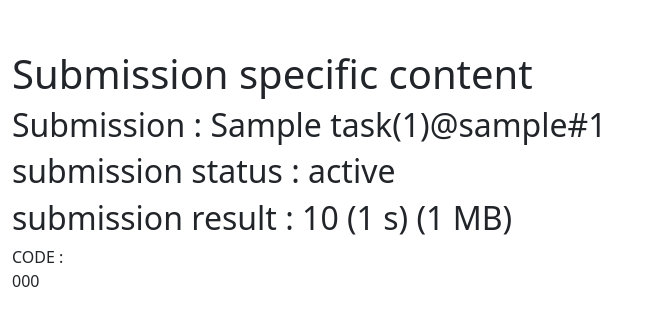
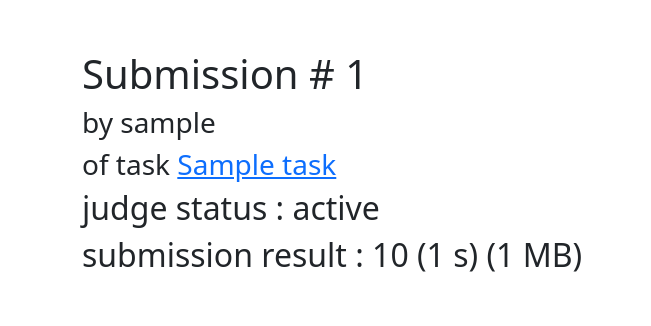
Before and after one commit to vzsky/kvisoi, a Django app: page /submission/1 in a window 1280 px wide. Shown: the part 56-382 px from the top of the page, without its empty margins (0-651 px from the left). Run offline with Django 3.2, Linux system fonts and the light colour scheme; tables that the repository leaves empty hold one stand-in row (values such as "Sample post").

Commit message:
some frontend works

```diff
--- a/grader_web/core/models.py
+++ b/grader_web/core/models.py
@@ -7,7 +7,7 @@ class Task(models.Model):
   author = models.ForeignKey(User, on_delete=models.DO_NOTHING, null=True)
 
   def __str__(self):
-    return f'{self.title}({self.id})'
+    return self.title
 
 class Submission(models.Model):
   owner = models.ForeignKey(User, on_delete=models.CASCADE, default="")
--- a/grader_web/core/templates/core/base.html
+++ b/grader_web/core/templates/core/base.html
@@ -64,7 +64,7 @@
       {% endfor %} {% endif %}
     </div>
 
-    <div class="container-fluid">
+    <div class="container">
     {% block content %} {% endblock %}
     </div>
   </body>
--- a/grader_web/core/templates/core/submission.html
+++ b/grader_web/core/templates/core/submission.html
@@ -1,11 +1,17 @@
 {% extends "core/base.html" %}
 {% block content %}
-  <h1> Submission specific content </h1>
-  <h2> Submission : {{submission}} </h2>
-  <h2> submission status : {{submission.status}} </h2>
+  <h1> Submission # {{submission.id}} </h1>
+  <h3> by {{submission.owner}} </h3>
+  <h3> of task <a href="{% url 'core-task' submission.task.id %}"> {{submission.task}}</a> </h3>
+  <h2> judge status : {{submission.status}} </h2>
   <h2> submission result : {{submission.result}} </h2>
-  CODE :
-  <p>
-    {{submission.code}}
-  </p>
+
+  {% if user == submission.owner or user.is_superuser %}
+    <div class="mt-5">
+      <h4> CODE : </h4>
+      <p>
+        {{submission.code}}
+      </p>
+    </div>
+  {% endif %}
 {% endblock %}
--- a/grader_web/core/templates/core/task.html
+++ b/grader_web/core/templates/core/task.html
@@ -1,5 +1,5 @@
 {% extends "core/base.html" %} {% block content %}
-  <h1>Task specific content</h1>
-  <h2>{{task}}</h2>
-  <h2>by {{task.author}}</h2>
+  <h1>{{task}}</h1>
+  <h3>by {{task.author}}</h3>
+  <h4>show embed pdf for task description (TBI)</h4>
 {% endblock %}
--- a/grader_web/core/views.py
+++ b/grader_web/core/views.py
@@ -5,6 +5,7 @@ from .forms import SubmissionForm
 from django.contrib.auth.decorators import login_required
 from grader_web.settings import PENDING_STATUS, API_URL, API_SEND_PORT
 import requests, re
+from .tables import SubmissionTable, TaskTable
 
 def home (req) :
   return render(req, 'core/home.html')
@@ -12,7 +13,7 @@ def home (req) :
 # should do pagination
 def tasks (req) :
   return render(req, 'core/tasks.html', {
-    'tasks' : Task.objects.all()
+    'table' : TaskTable(Task.objects.all())
   })
 
 def task (req, id) :
@@ -23,7 +24,7 @@ def task (req, id) :
 # should do pagination
 def submissions (req) :
   return render(req, 'core/submissions.html', {
-    'submissions' : Submission.objects.all()
+    'table' : SubmissionTable(Submission.objects.all())
   })
 
 def submission (req, id) :
--- a/grader_web/grader_web/settings.py
+++ b/grader_web/grader_web/settings.py
@@ -129,6 +129,7 @@ INSTALLED_APPS += [
   'core.apps.CoreConfig',
   'users.apps.UsersConfig',
   'api.apps.ApiConfig',
+  'django_tables2',
 ]
 
 LOGIN_REDIRECT_URL = 'core-home'
--- a/grader_web/requirements.txt
+++ b/grader_web/requirements.txt
@@ -1,2 +1,3 @@
 django>=3.0,<4.0
 requests>=2.0,<3.0
+django-tables2>=2.0,<3.0
```
Also changed, not shown: grader_web/core/tables.py (added, +26 -0 lines), grader_web/core/templates/core/submissions.html (+2 -6 lines), grader_web/core/templates/core/tasks.html (+3 -4 lines).
